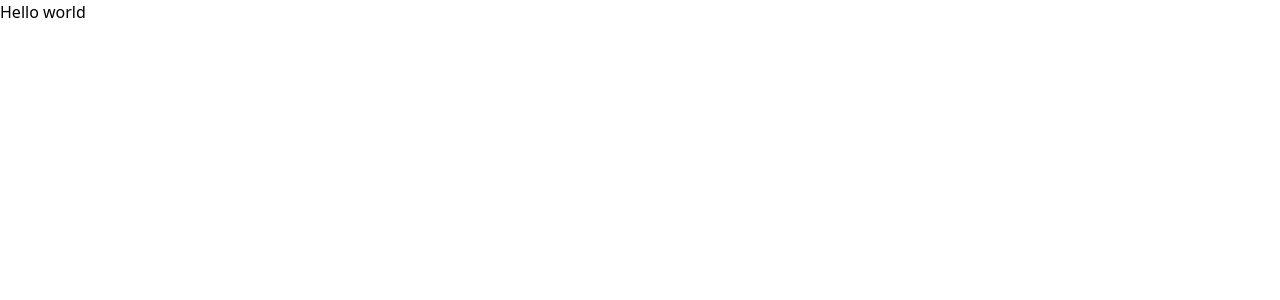
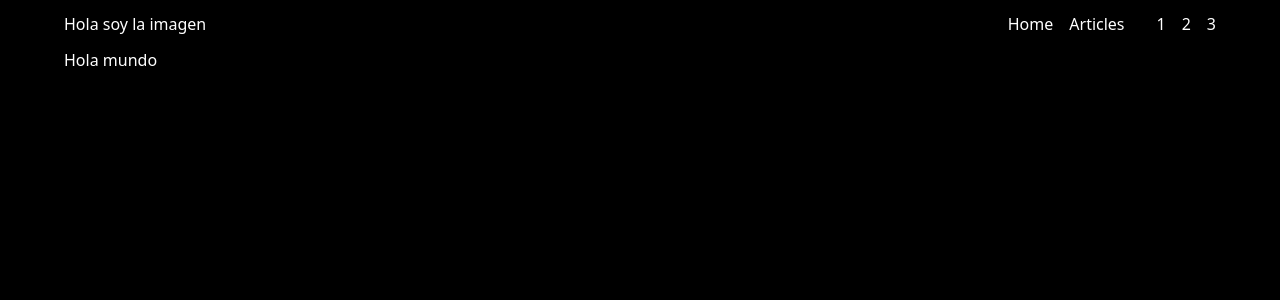
Before and after one commit to Miguel5040/Blog-personal, a React (Vite) app: page / in a window 1280 px wide. Shown: the top 300 px of the page. Built offline with nearby package versions, Linux system fonts and the light colour scheme.

Commit message:
react router instalado y configurado

```diff
--- a/index.html
+++ b/index.html
@@ -3,8 +3,11 @@
 
 <head>
   <meta charset="UTF-8" />
+  <!-- Favicon -->
   <link rel="icon" type="image/svg+xml" href="/vite.svg" />
+  <!-- Thumbnail ... pendiente-->
   <meta name="viewport" content="width=device-width, initial-scale=1.0" />
+  <!-- <link rel="stylesheet" href="./src/index.css"> -->
   <title>Vite App</title>
 </head>
 
--- a/package.json
+++ b/package.json
@@ -11,6 +11,7 @@
   "devDependencies": {
     "autoprefixer": "^10.4.19",
     "postcss": "^8.4.38",
+    "react-router-dom": "^6.22.3",
     "standard": "^17.1.0",
     "tailwindcss": "^3.4.1",
     "vite": "^5.2.0"
--- a/src/App.jsx
+++ b/src/App.jsx
@@ -1,8 +1,20 @@
+import { BrowserRouter, Routes, Route } from 'react-router-dom'
+import Navbar from './components/Navbar'
+import Home from './pages/Home'
+import Articles from './pages/Articles'
+
 const App = () => (
 
-  <div>
-    Hello world
-  </div>
+    <div className='flex flex-col justify-center w-[90%] max-w-[1200px]'>
+        <BrowserRouter>
+            <Navbar />
+            <Routes>
+                <Route index element={<Home />} path='/' />
+                <Route element={<Articles />} path='/articles' />
+            </Routes>
+        </BrowserRouter>
+
+    </div>
 )
 
 export default App
--- /dev/null
+++ b/src/components/Navbar.jsx
@@ -0,0 +1,24 @@
+
+const Navbar = () => (
+    <nav className="flex justify-between py-3">
+        <div>
+            Hola soy la imagen
+        </div>
+        <div className="sm:flex gap-8 hidden">
+            <div className="flex gap-4">
+                <a href="/">Home</a>
+                <a href="/">Articles</a>
+            </div>
+            <div className="flex gap-4">
+                <span>1</span>
+                <span>2</span>
+                <span>3</span>
+            </div>
+        </div>
+        <div className="sm:hidden">
+            <span>#</span>
+        </div>
+    </nav>
+)
+
+export default Navbar
--- a/src/index.css
+++ b/src/index.css
@@ -1,3 +1,21 @@
 @tailwind base;
 @tailwind components;
 @tailwind utilities;
+
+
+html {
+    overflow-x: hidden;
+}
+
+body {
+    min-height: 100vh;
+    overflow-x: hidden;
+    background-color: #000;
+}
+
+#app {
+    display: flex;
+    flex-direction: column;
+    align-items: center;
+    color: white;
+}
--- a/src/index.jsx
+++ b/src/index.jsx
@@ -1,7 +1,12 @@
+import React from 'react'
 import { createRoot } from 'react-dom/client'
 import App from './App'
 import './index.css'
 
 const root = createRoot(document.getElementById('app'))
 
-root.render(<App />)
+root.render(
+    <React.StrictMode>
+        <App />
+    </React.StrictMode>
+)
--- /dev/null
+++ b/src/pages/Articles.jsx
@@ -0,0 +1,10 @@
+
+const Articles = () => {
+    return (
+        <div>
+            Hola gato
+        </div>
+    )
+}
+
+export default Articles
--- /dev/null
+++ b/src/pages/Home.jsx
@@ -0,0 +1,10 @@
+
+const Home = () => {
+    return (
+        <div>
+            Hola mundo
+        </div>
+    )
+}
+
+export default Home
```
Also changed, not shown: 1 other file (tests, documents, lock files or other folders).
